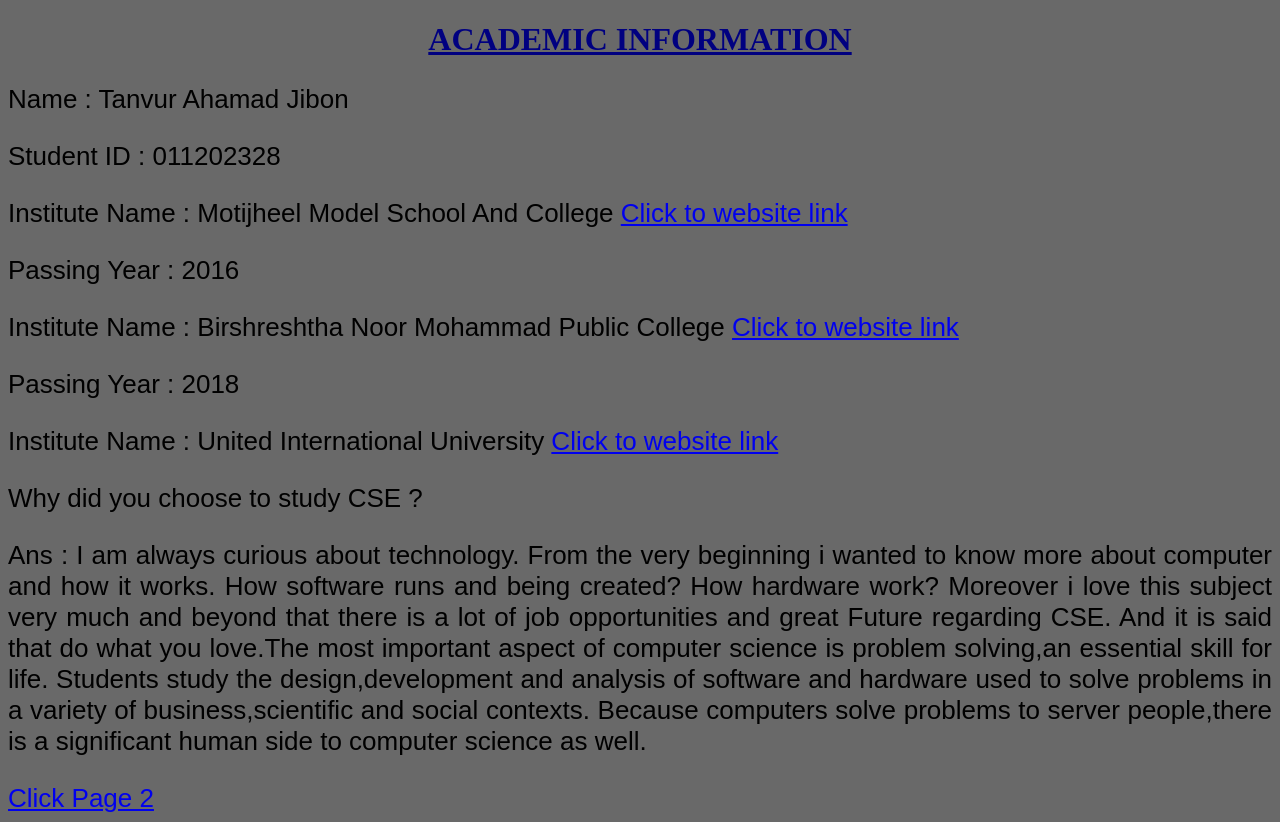
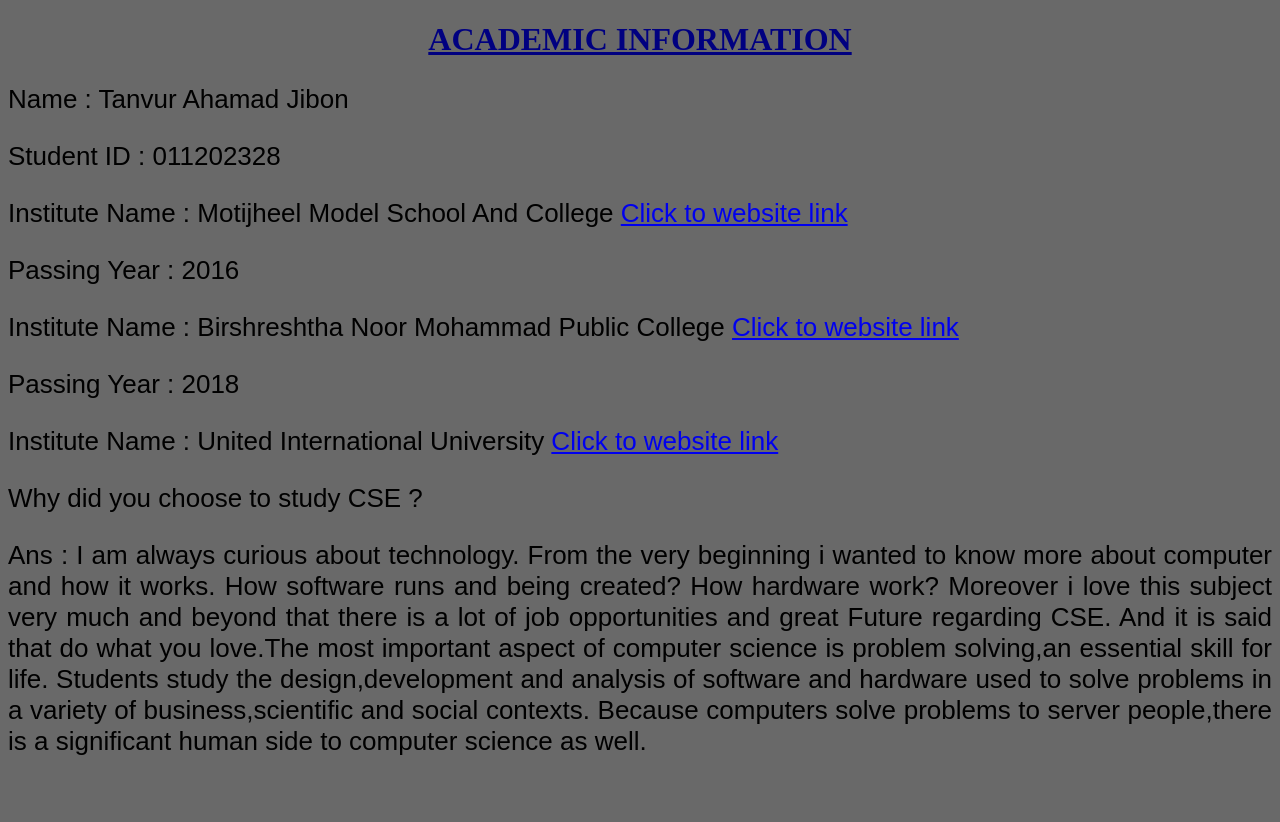
Before and after one commit to tanbirahamed202/tanbirahamed202.github.io, a plain HTML site: page index.html in a window 1280 px wide. After the commit the page ends 800 px from the top, so only its background shows below. Drawn offline with Linux system fonts and the light colour scheme.

Commit message:
Update index.html

```diff
--- a/index.html
+++ b/index.html
@@ -26,7 +26,7 @@
        And it is said that do what you love.The most important aspect of computer science is problem solving,an essential skill for life.
 		   Students study the design,development and analysis of software and hardware used to solve problems in a variety of business,scientific and social contexts.
 		   Because computers solve problems to server people,there is a significant human side to computer science as well.</p>
-		   <a style="font-size:26px; font-family:fantasy" href="file:///C:/Users/Tanjil/Desktop/Web%20Page%202.html" target="blank"> Click Page 2 </a>
+
 
 
 
```
